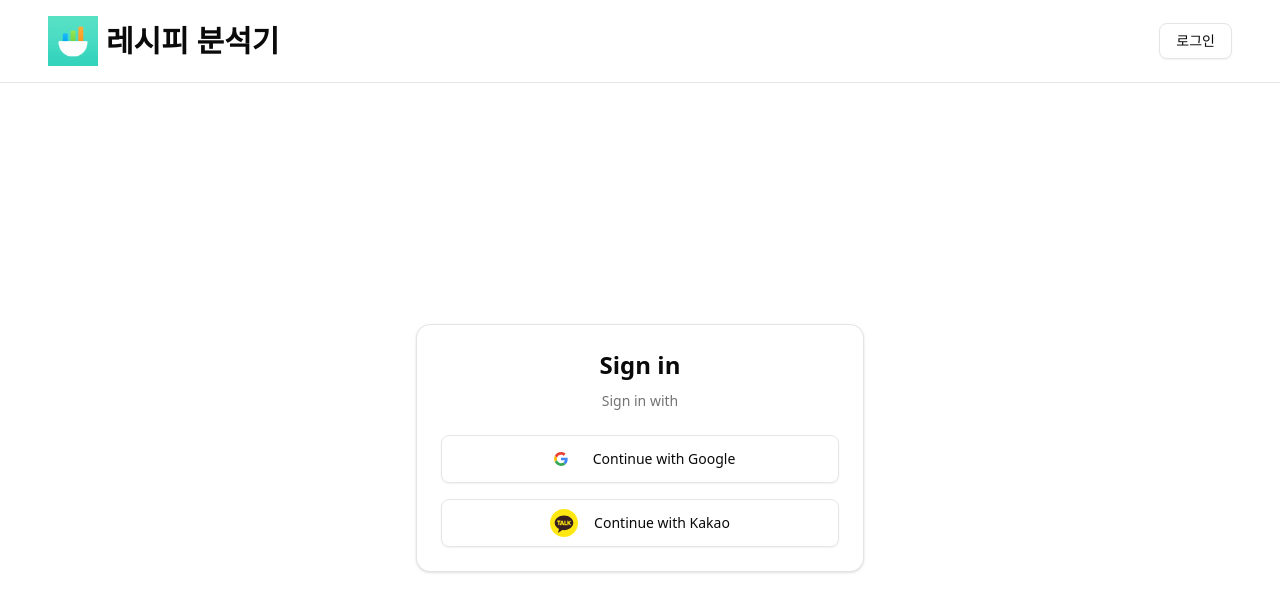
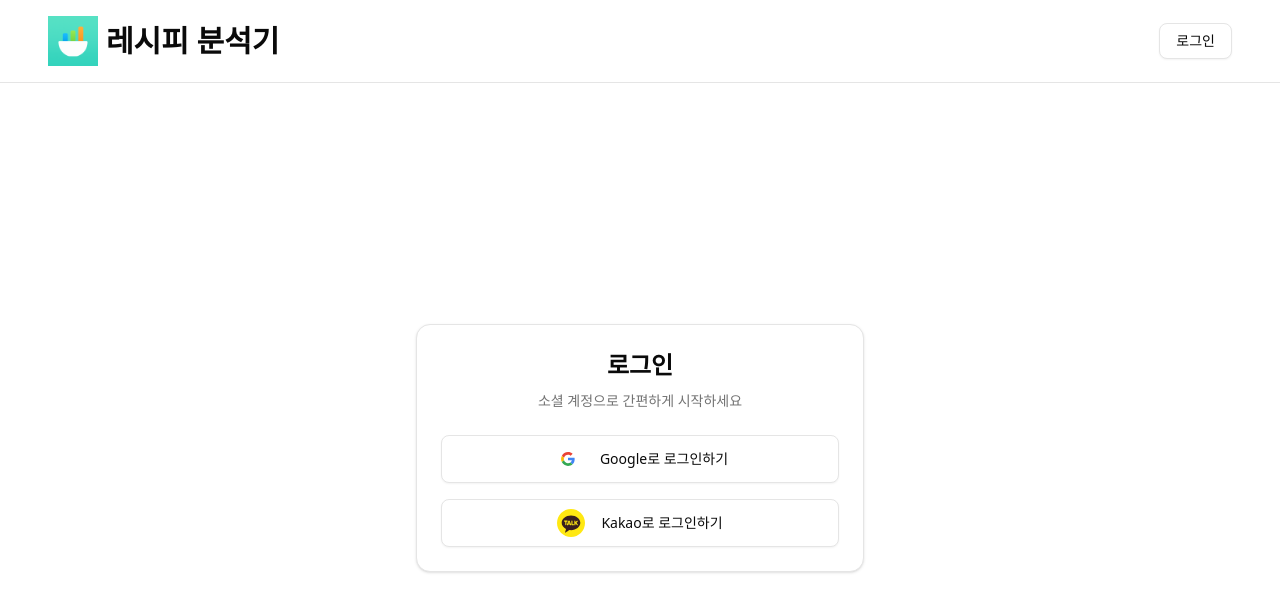
Before and after one commit to ywc0008/recipe-analyzer, a Next.js app: page /sign-in in a window 1280 px wide. Shown: the top 612 px of the page. Built offline with nearby package versions, Linux system fonts and the light colour scheme; no server answers.

Commit message:
feat: 로그인 컴포넌트의 헤더 및 description 수정

```diff
--- a/src/app/(home)/components/save-button.tsx
+++ b/src/app/(home)/components/save-button.tsx
@@ -60,7 +60,7 @@ export default function SaveButton({ session }: SaveButtonProps) {
 					</>
 				) : (
 					<>
-						<DialogHeader>
+						<DialogHeader className="flex flex-col items-center">
 							<DialogTitle>로그인</DialogTitle>
 							<DialogDescription>로그인 후 이용해주세요.</DialogDescription>
 						</DialogHeader>
--- a/src/app/(home)/sign-in/components/Oauth-login-button.tsx
+++ b/src/app/(home)/sign-in/components/Oauth-login-button.tsx
@@ -45,7 +45,7 @@ export default function OauthLoginButton({ provider, isDisabled = false, onLogin
 						{provider === "Kakao" && <KakaoIcon className="size-7" />}
 					</>
 				)}
-				<span className="ml-2">{isPending ? "Signing in..." : `Continue with ${provider}`}</span>
+				<span className="ml-2">{isPending ? "로그인 중..." : `${provider}로 로그인하기`}</span>
 			</Button>
 		</form>
 	);
--- a/src/app/(home)/sign-in/page.tsx
+++ b/src/app/(home)/sign-in/page.tsx
@@ -7,8 +7,8 @@ export default async function SignInPage() {
 		<div className="flex min-h-[calc(100vh-70px)] items-center justify-center bg-background p-4">
 			<Card className="w-full max-w-md">
 				<CardHeader className="space-y-1">
-					<CardTitle className="text-2xl font-bold text-center">Sign in</CardTitle>
-					<CardDescription className="text-center">Sign in with</CardDescription>
+					<CardTitle className="text-2xl font-bold text-center">로그인</CardTitle>
+					<CardDescription className="text-center">소셜 계정으로 간편하게 시작하세요</CardDescription>
 				</CardHeader>
 				<CardContent className="space-y-4">
 					<OauthLoginButtons />
```
